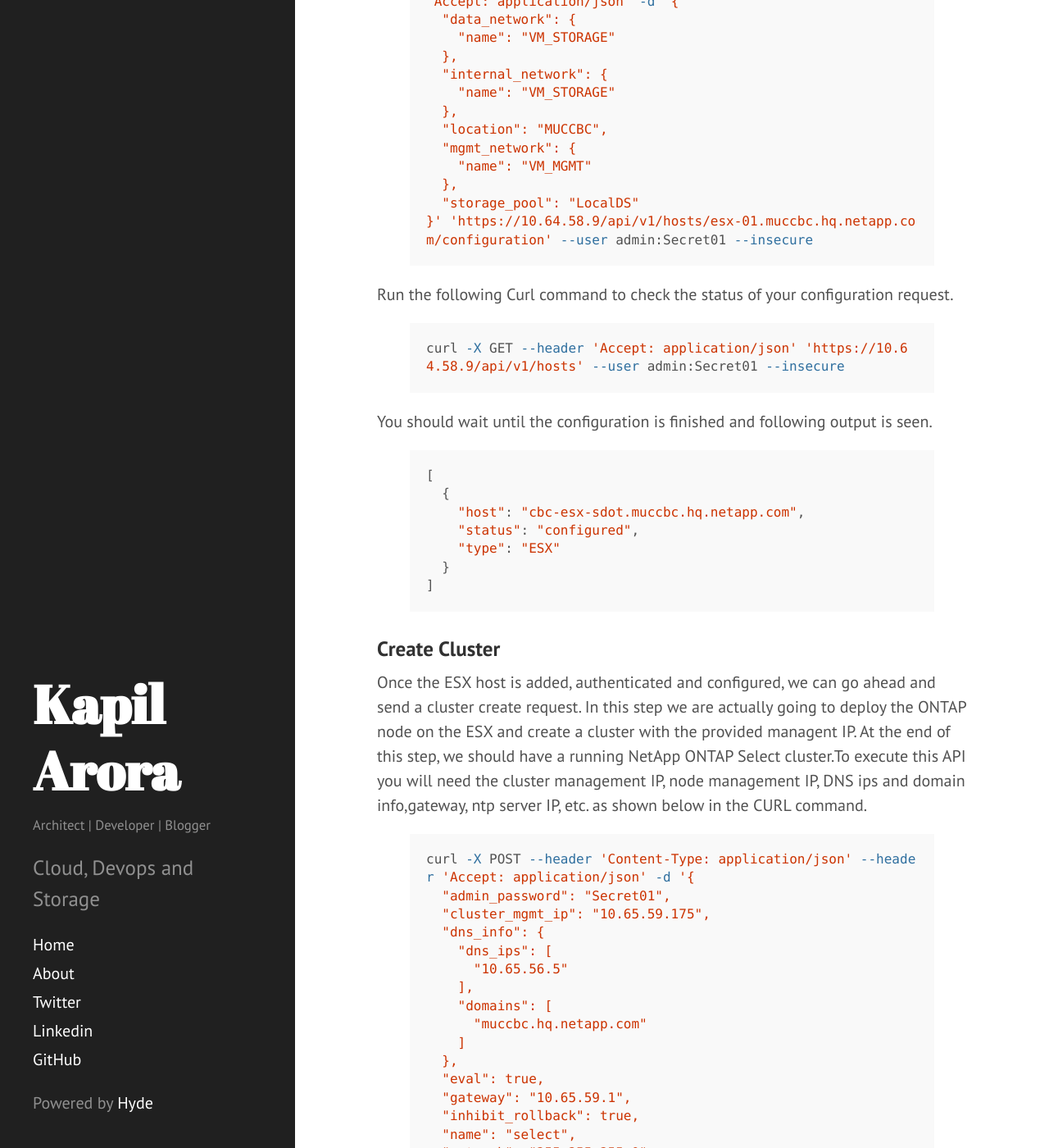
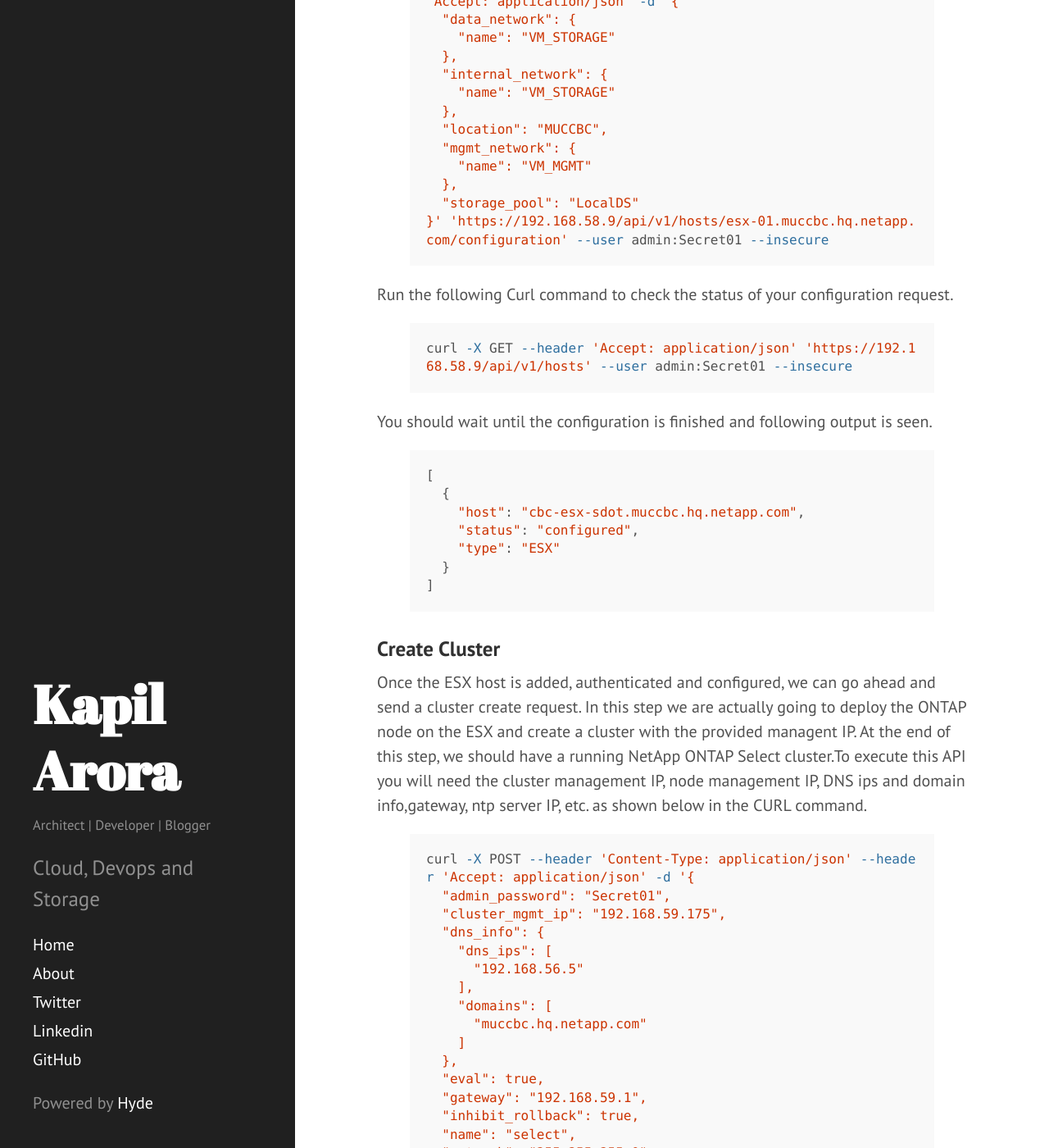
Before and after one commit to kaparora/oldblog, a Jekyll site: the page built from _posts/2016-08-23-ONTAP-Select-deployment-using-RESTful-APIs.md, in a window 1280 px wide and 1400 px high, scrolled down 2560 px. Shown: the whole window at 82% size. Built offline with Jekyll 4.4.1, drawn with Linux system fonts in a browser that asks for light colours; some of the changed text lies outside the part shown.

Commit message:
changed IP

```diff
--- a/_posts/2016-08-23-ONTAP-Select-deployment-using-RESTful-APIs.md
+++ b/_posts/2016-08-23-ONTAP-Select-deployment-using-RESTful-APIs.md
@@ -16,7 +16,7 @@ The Deploy administration utility is packaged and installed as a separate Linux
 
 Once you have deployed the "ONTAP select deploy administration utility" VM you can use it to add, configure and manage  Hosts and also create and destroy ONTAP clusters. All these operations can easily be performed using the RESTful APIs.
 <p></p>
-The Swagger UI can be accessed e.g. @ https://10.64.58.9/api/v1/ui where 10.64.58.9 is the IP of my Deploy VM. Let's look at how you can create a 1 node cluster in a VMware environment using the RESTful APIs.
+The Swagger UI can be accessed e.g. @ https://192.168.58.9/api/v1/ui where 192.168.58.9 is the IP of my Deploy VM. Let's look at how you can create a 1 node cluster in a VMware environment using the RESTful APIs.
 ### Steps to create a 1 node cluster:
 1. Add host
 2. Configure Host
@@ -29,11 +29,11 @@ curl -X PUT --header 'Content-Type: application/json' --header 'Accept: applicat
   "password": "Secret01;",
   "username": "restful@muccbc",
   "vcenter": "vc-demo01.muccbc.hq.netapp.com"
-}' 'https://10.64.58.9/api/v1/hosts/esx-01.muccbc.hq.netapp.com' --user admin:Secret01 --insecure
+}' 'https://192.168.58.9/api/v1/hosts/esx-01.muccbc.hq.netapp.com' --user admin:Secret01 --insecure
 {% endhighlight %}
 Once the host is added, it will be authenticated. To check if the host was properly added and authenticated run the following curl command and check status of your host.
 {% highlight sh %}
-curl -X GET --header 'Accept: application/json' 'https://10.64.58.9/api/v1/hosts' --user admin:Secret01 --insecure
+curl -X GET --header 'Accept: application/json' 'https://192.168.58.9/api/v1/hosts' --user admin:Secret01 --insecure
 {% endhighlight %}
 Expected Output:
 {% highlight sh %}
@@ -61,12 +61,12 @@ curl -X PUT --header 'Content-Type: application/json' --header 'Accept: applicat
     "name": "VM_MGMT"
   },
   "storage_pool": "LocalDS"
-}' 'https://10.64.58.9/api/v1/hosts/esx-01.muccbc.hq.netapp.com/configuration' --user admin:Secret01 --insecure
+}' 'https://192.168.58.9/api/v1/hosts/esx-01.muccbc.hq.netapp.com/configuration' --user admin:Secret01 --insecure
 {% endhighlight %}
 
 Run the following Curl command to check the status of your configuration request.
 {% highlight sh %}
-curl -X GET --header 'Accept: application/json' 'https://10.64.58.9/api/v1/hosts' --user admin:Secret01 --insecure
+curl -X GET --header 'Accept: application/json' 'https://192.168.58.9/api/v1/hosts' --user admin:Secret01 --insecure
 {% endhighlight %}
 You should wait until the configuration is finished and following output is seen.
 {% highlight sh %}
@@ -84,17 +84,17 @@ Once the ESX host is added, authenticated and configured, we can go ahead and se
 {% highlight sh %}
 curl -X POST --header 'Content-Type: application/json' --header 'Accept: application/json' -d '{
   "admin_password": "Secret01",
-  "cluster_mgmt_ip": "10.65.59.175",
+  "cluster_mgmt_ip": "192.168.59.175",
   "dns_info": {
     "dns_ips": [
-      "10.65.56.5"
+      "192.168.56.5"
     ],
     "domains": [
       "muccbc.hq.netapp.com"
     ]
   },
   "eval": true,
-  "gateway": "10.65.59.1",
+  "gateway": "192.168.59.1",
   "inhibit_rollback": true,
   "name": "select",
   "netmask": "255.255.255.0",
@@ -102,24 +102,24 @@ curl -X POST --header 'Content-Type: application/json' --header 'Accept: applica
     {
       "host": "esx-01.muccbc.hq.netapp.com",
       "name": "select-01",
-      "node_mgmt_ip": "10.65.59.176"
+      "node_mgmt_ip": "192.168.59.176"
     }
   ],
   "ntp_servers": [
-    "10.65.56.5"
+    "192.168.56.5"
   ]
-}' 'https://10.64.58.9/api/v1/clusters' --user admin:Secret01 --insecure
+}' 'https://192.168.58.9/api/v1/clusters' --user admin:Secret01 --insecure
 {% endhighlight %}
 
 Once the request is successfully sent, you can use the below CURL command to monitor the progress :
 {% highlight sh %}
-curl -X GET --header 'Accept: application/json' 'https://10.64.58.9/api/v1/clusters' --user admin:Secret01 --insecure
+curl -X GET --header 'Accept: application/json' 'https://192.168.58.9/api/v1/clusters' --user admin:Secret01 --insecure
 {% endhighlight %}
 Once the Cluster creation is completed you should see the state of the Cluster as 'online'.
 {% highlight sh %}
 [
   {
-    "cluster_mgmt_ip": "10.65.59.175",
+    "cluster_mgmt_ip": "192.168.59.175",
     "name": "select",
     "num_nodes": 1,
     "state": "online"
```
